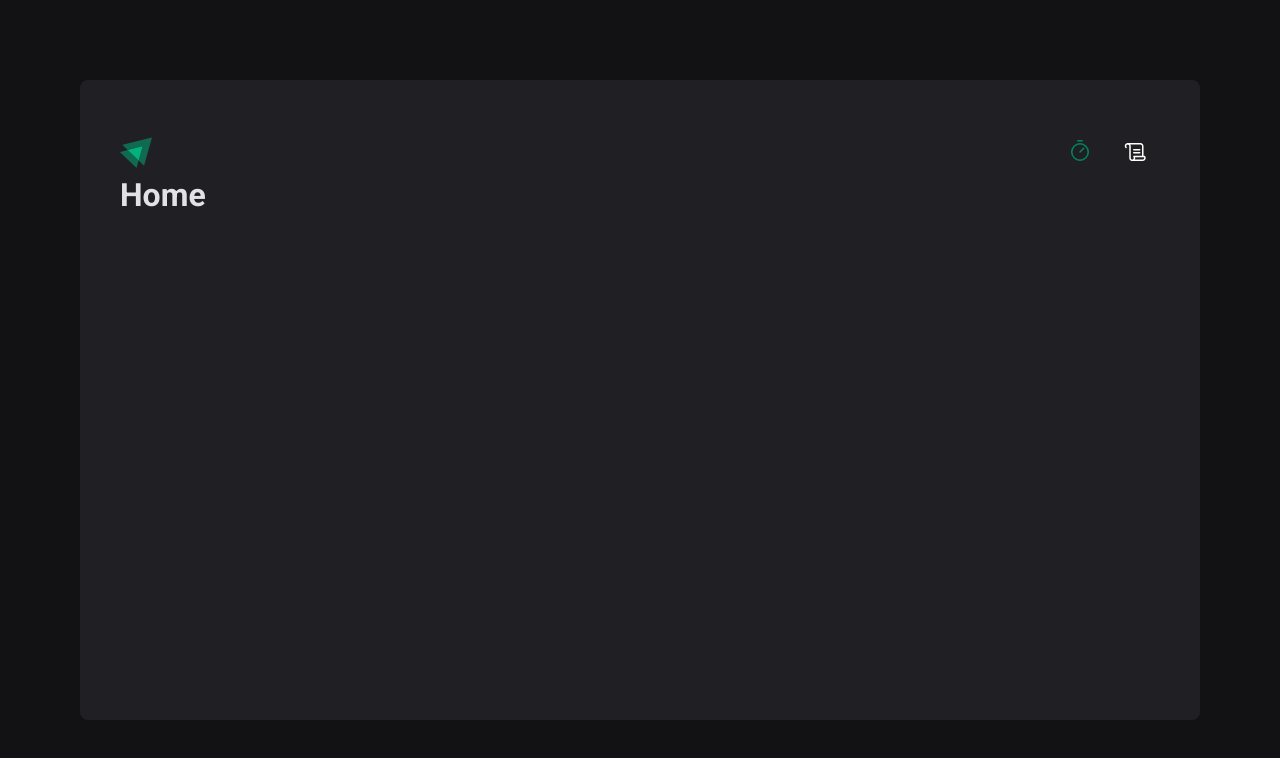
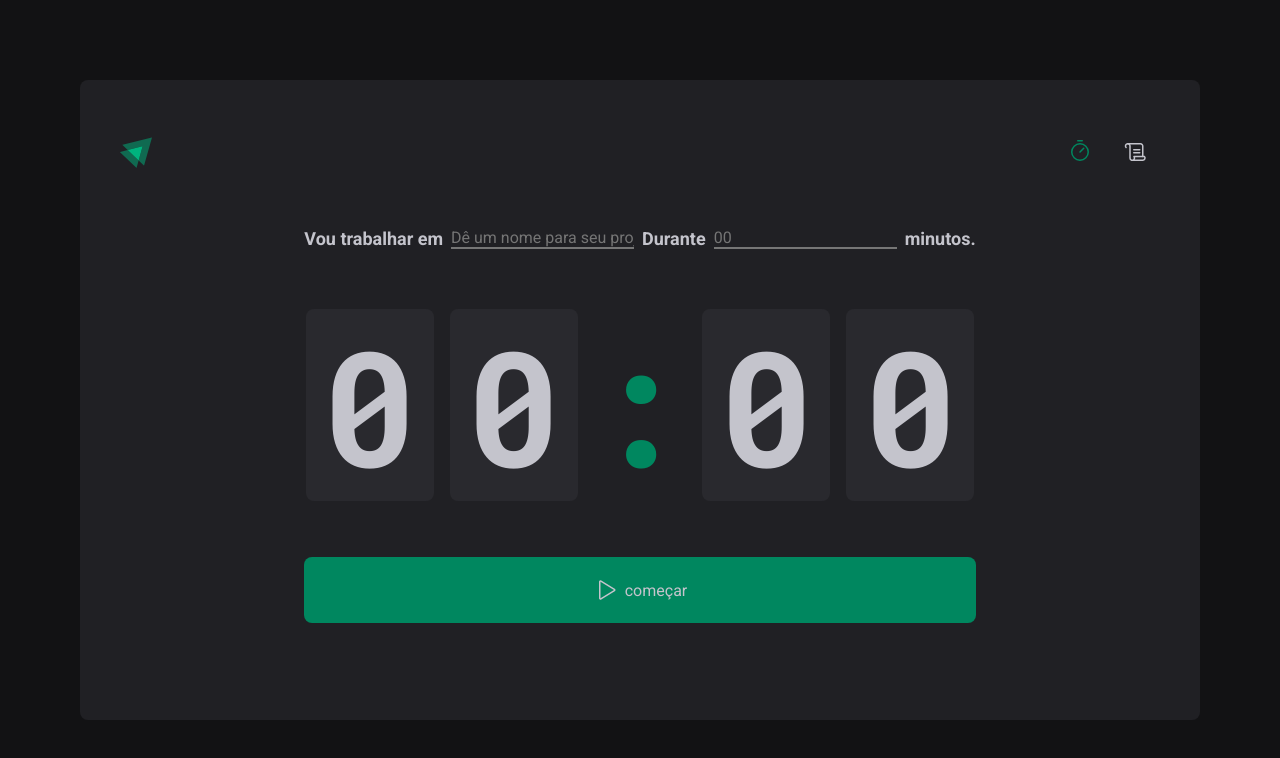
Before and after one commit to GuiPariz/igniteTimer, a React (Vite) app: page / in a window 1280 px wide. Shown: the top 758 px of the page. Built offline with nearby package versions, Linux system fonts and the light colour scheme.

Commit message:
feat: creating the components from Home-page and aplying the css

```diff
--- a/src/components/Header/styles.ts
+++ b/src/components/Header/styles.ts
@@ -17,7 +17,7 @@ export const Menu = styled.nav`
     align-items: center;
     border-top: 3px solid transparent;
     border-bottom: 3px solid transparent;
-    color:${props =>props.theme.gray.withe};
+    color:${props =>props.theme.gray[7]};
     &:hover{
       border-bottom: 3px solid ${props => props.theme.product.green};
     }
--- a/src/pages/home/index.tsx
+++ b/src/pages/home/index.tsx
@@ -1,5 +1,35 @@
-export default function Home(){
-  return(
-    <h1>Home</h1>
-  )
+import { Play } from "phosphor-react";
+import { DisplayTimer, Form, HomeContainer, Separator, SetTimer } from "./styled";
+
+export default function Home() {
+  return (
+    <HomeContainer>
+      <Form>
+        <SetTimer>
+          <label htmlFor="project">Vou trabalhar em</label>
+          <input
+            type="text"
+            id="project"
+            placeholder="Dê um nome para seu projeto"
+          />
+          <label htmlFor="timeForProject">Durante</label>
+          <input type="number" id="timeForProject" placeholder="00" />
+          <span>minutos.</span>
+        </SetTimer>
+
+        <DisplayTimer>
+          <span>0</span>
+          <span>0</span>
+          <Separator>:</Separator>
+          <span>0</span>
+          <span>0</span>
+        </DisplayTimer>
+
+        <button type="submit">
+          <Play size={24} />
+          começar
+        </button>
+      </Form>
+    </HomeContainer>
+  );
 }
--- /dev/null
+++ b/src/pages/home/styled.ts
@@ -0,0 +1,72 @@
+import styled from "styled-components";
+
+export const HomeContainer = styled.main`
+  flex: 1;
+  display: flex;
+  flex-direction: column;
+  align-items: center;
+  justify-content: center;
+`
+
+export const Form = styled.form`
+  display: flex;
+  flex-direction: column;
+  align-items: center;
+  gap: 3.5rem;
+  button{
+    width: 100%;
+    border-radius: 8px;
+    display: flex;
+    align-items: center;
+    justify-content: center;
+    gap: 0.5rem;
+    padding: 1.25rem;
+    border: 1px solid transparent;
+    background-color: ${props => props.theme.product.green};
+    color: ${props => props.theme.gray[7]};
+
+  }
+`
+
+export const SetTimer = styled.div`
+  display: flex;
+  width: 100%;
+  align-items: center;
+  justify-content: center;
+  gap: 0.5rem;
+  font-size: 1.125rem;
+  line-height: 1.6;
+  font-weight: bold;
+  flex-wrap: wrap;
+  color: ${props => props.theme.gray[7]};
+  input{
+    background: transparent;
+    border-top: none;
+    border-right:none;
+    border-left:none;
+    max-width:fit-content;
+  }
+`
+
+export const DisplayTimer = styled.div`
+  font-family: 'Roboto Mono', monospace;
+  font-size: 10rem;
+  line-height: 8rem;
+  display: flex;
+  gap: 1rem;
+  color: ${props => props.theme.gray[7]};
+  span{
+    border-radius: 8px;
+    padding: 2rem 1rem;
+    background-color: ${props => props.theme.gray[3]};
+  }
+`
+export const Separator = styled.div`
+  width: 5.8rem;
+  display: flex;
+  justify-content: center;
+  overflow: hidden;
+  padding: 2rem 0;
+  background-color: transparent;
+  color: ${props => props.theme.product.green};
+`
--- a/src/styles/global.ts
+++ b/src/styles/global.ts
@@ -10,6 +10,7 @@ export const GlobalStyle = createGlobalStyle`
   body{
     background-color: ${props => props.theme.gray[1]};
     color: ${props => props.theme.gray[7]};
+    -webkit-font-smoothing: antialiased;
   }
 
   body, input, textarea,button{
--- a/src/styles/themes/Default/index.ts
+++ b/src/styles/themes/Default/index.ts
@@ -13,11 +13,13 @@ export const defaultTheme: DefaultTheme = {
   gray:{
     1:"#121214",
     2:"#202024",
-    3:"#323238",
-    4:"#7C7C8A",
-    5:"#8D8D99",
-    6:"#C4C4CC",
-    7:"#E1E1E6",
+    3:"#29292E",
+    4:"#323238",
+    5:"#7C7C8A",
+    6:"#8D8D99",
+    7:"#C4C4CC",
+    8:"#E1E1E6",
+
     withe:"#fff",
   }
 }
--- a/src/styles/themes/styles.d.ts
+++ b/src/styles/themes/styles.d.ts
@@ -19,6 +19,7 @@ declare module 'styled-components'{
       5:string,
       6:string,
       7:string,
+      8:string
       withe:string,
     }
 
```
